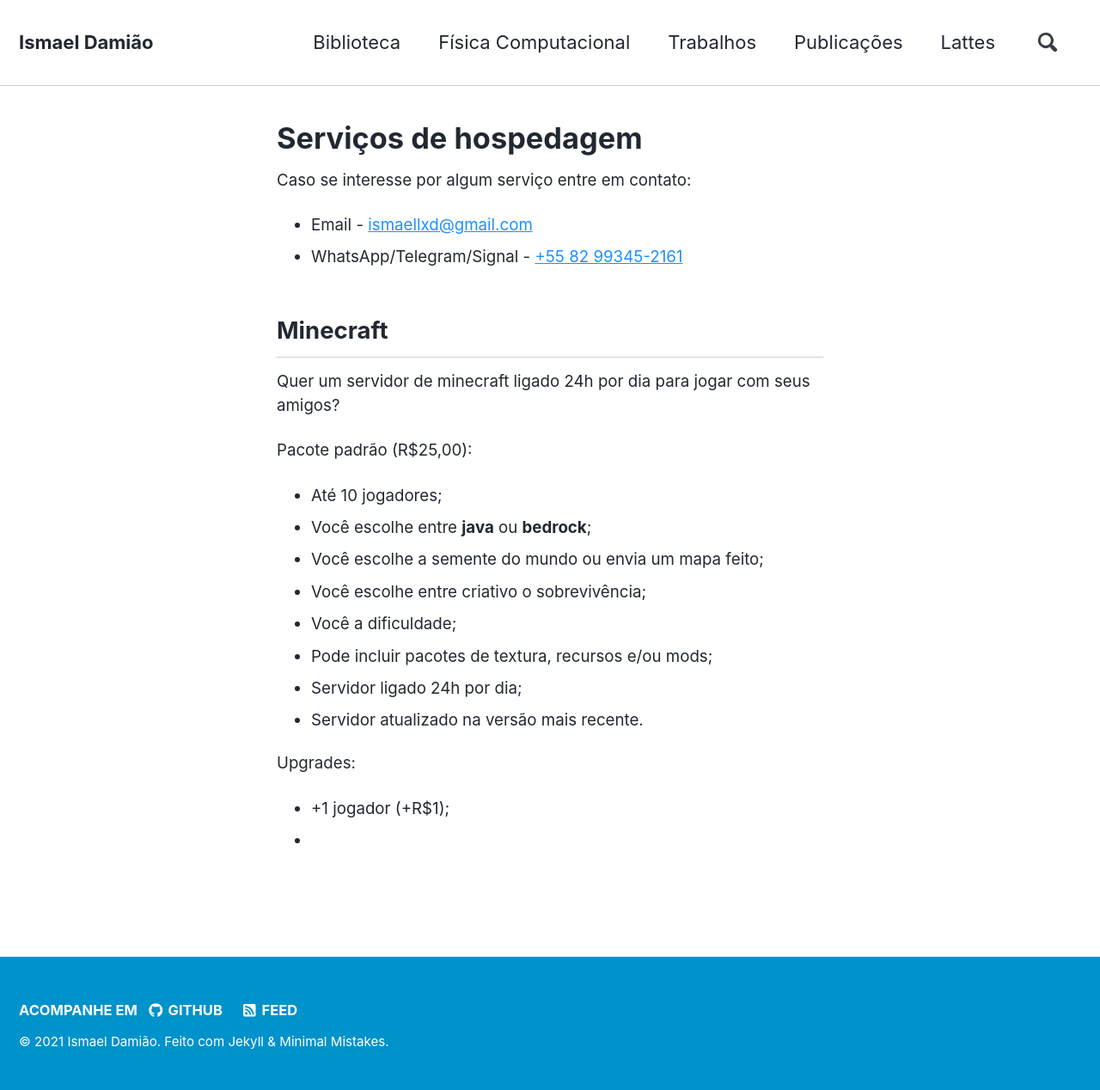
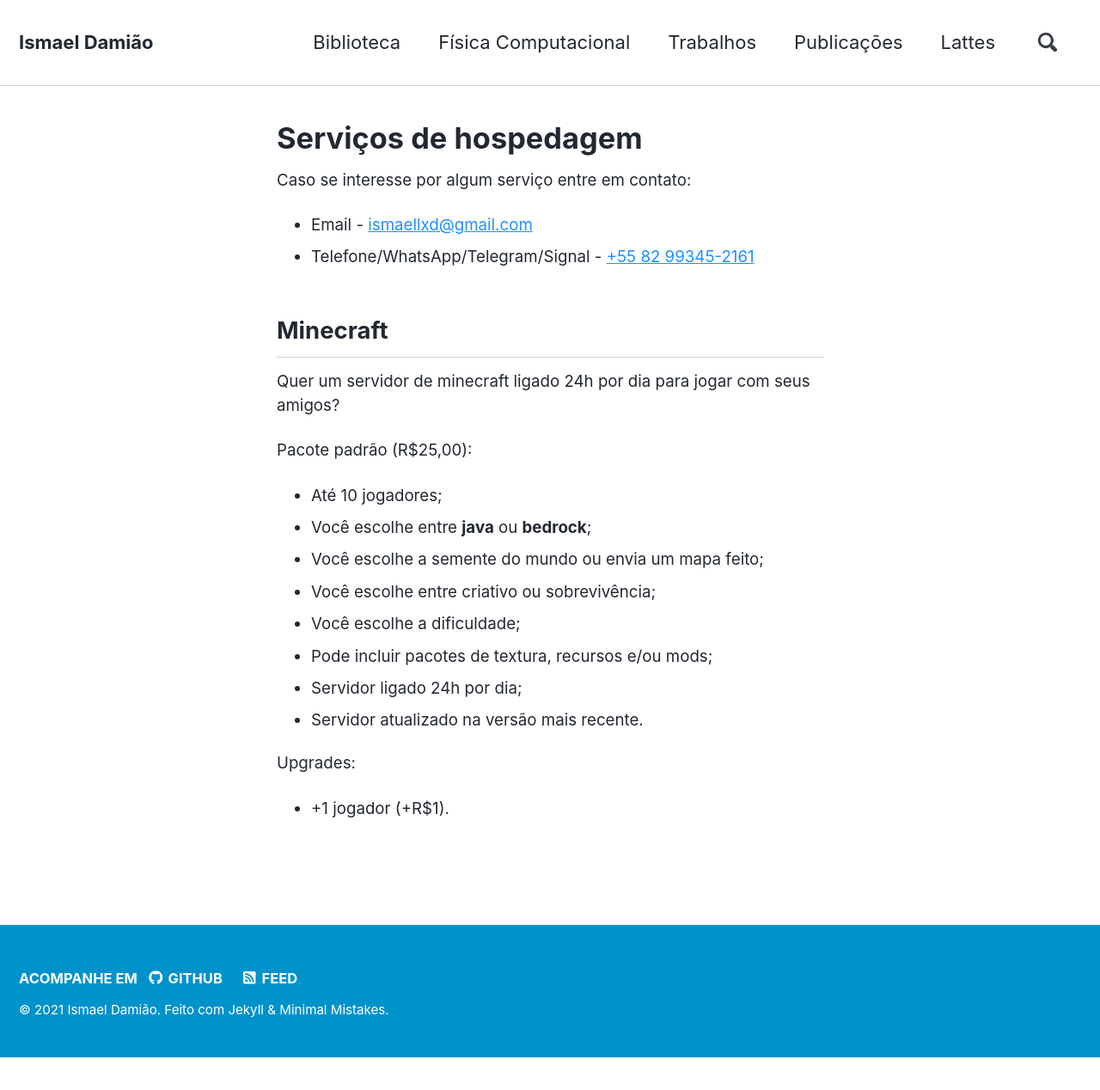
Before and after one commit to ismaeldamiao/ismaeldamiao.github.io, a Jekyll site: the page built from _pages/pt/servidores.md, in a window 1280 px wide. Shown: the whole page at 86% size. Built offline with Jekyll 4.4.1, drawn with Linux system fonts in a browser that asks for light colours; nearby versions of some CDN libraries; after the commit the page ends 1230 px from its top, so only the background shows below that.

Commit message:
Update servidores.md

```diff
--- a/_pages/pt/servidores.md
+++ b/_pages/pt/servidores.md
@@ -5,7 +5,7 @@
 
 Caso se interesse por algum serviço entre em contato:
 * Email - [ismaellxd@gmail.com](mailto:ismaellxd@gmail.com)
-* WhatsApp/Telegram/Signal - [+55 82 99345-2161](tel:+5582993452161)
+* Telefone/WhatsApp/Telegram/Signal - [+55 82 99345-2161](tel:+5582993452161)
 
 ## Minecraft
 
@@ -15,12 +15,11 @@
 * Até 10 jogadores;
 * Você escolhe entre **java** ou **bedrock**;
 * Você escolhe a semente do mundo ou envia um mapa feito;
-* Você escolhe entre criativo o sobrevivência;
-* Você a dificuldade;
+* Você escolhe entre criativo ou sobrevivência;
+* Você escolhe a dificuldade;
 * Pode incluir pacotes de textura, recursos e/ou mods;
 * Servidor ligado 24h por dia;
 * Servidor atualizado na versão mais recente.
 
 Upgrades:
-* +1 jogador (+R$1);
-*
+* +1 jogador (+R$1).
```
